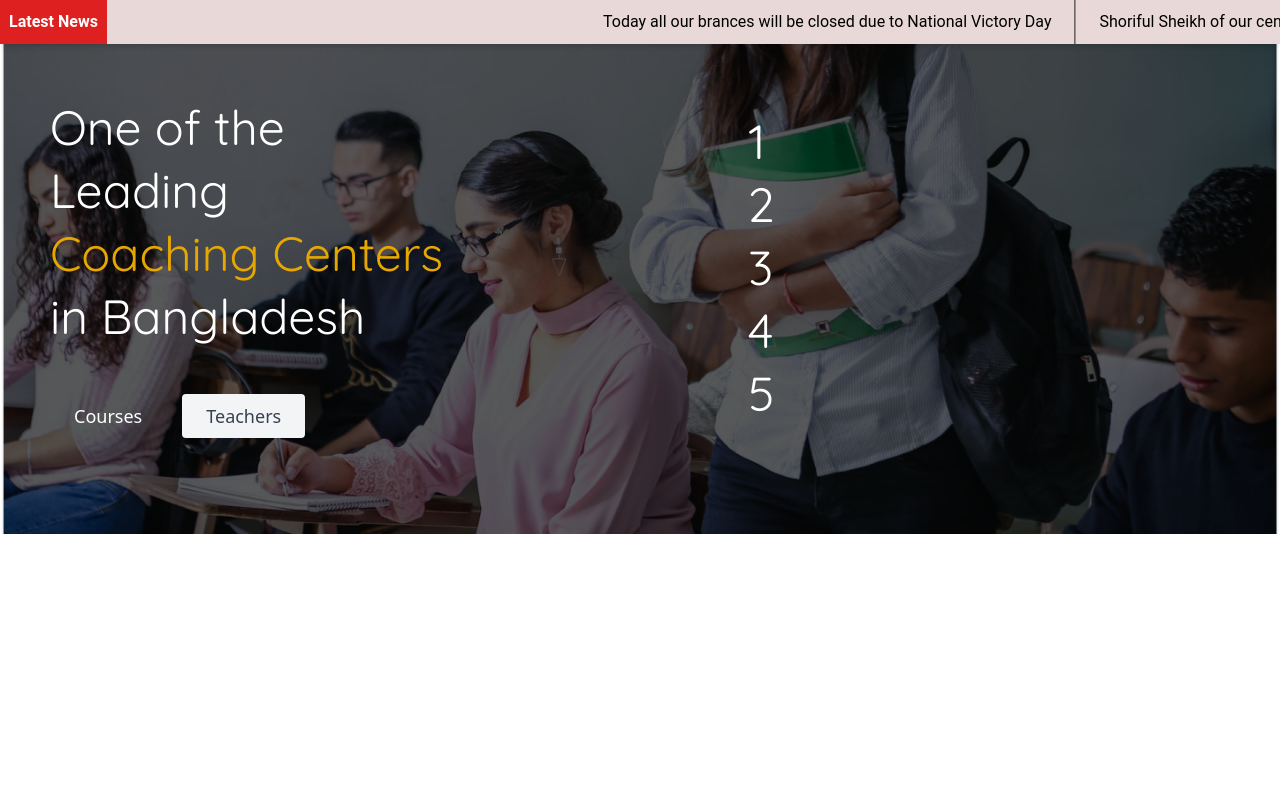
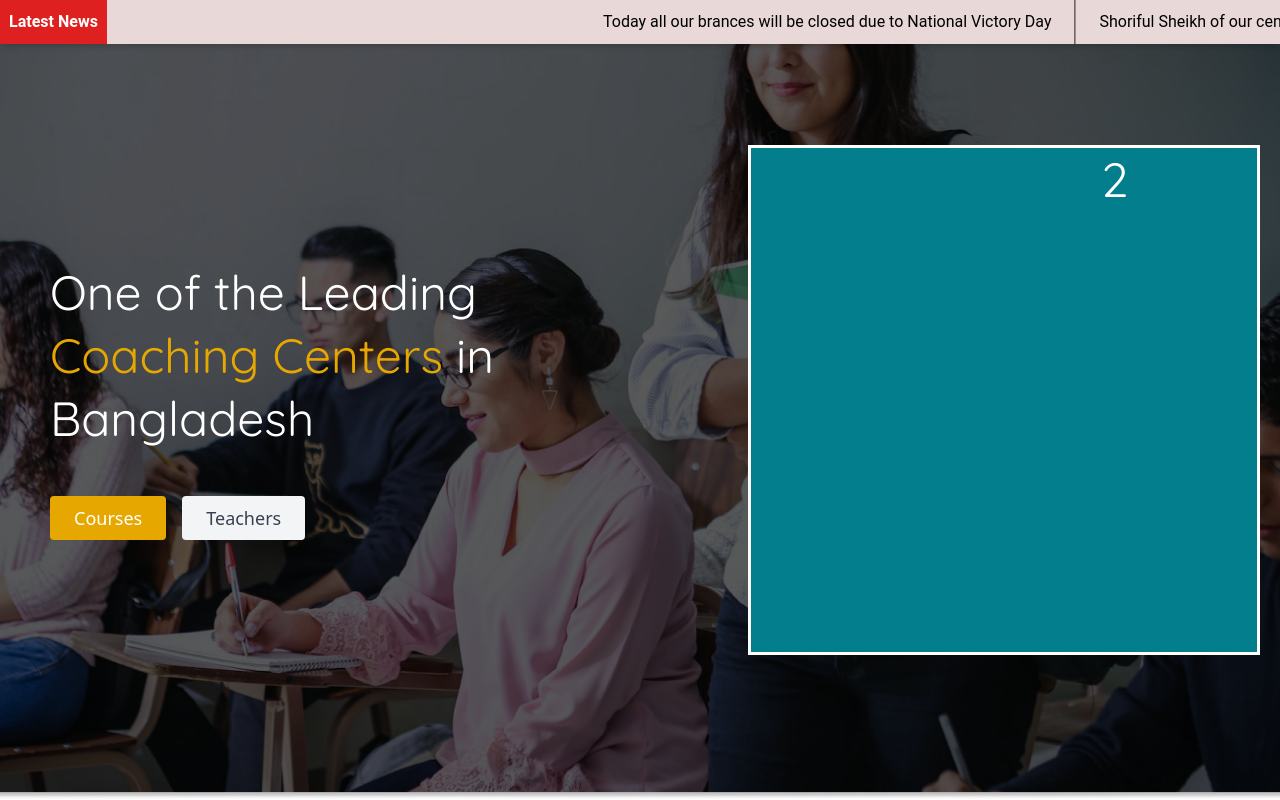
Before and after one commit to nibir4017/EKE, a PHP site: page / in a window 1280 px wide. Shown: the part 80-880 px from the top of the page. Before the commit the page ends 614 px from the top, so only its background shows below. Run offline with PHP 8.4, Linux system fonts and the light colour scheme; some libraries are stand-ins or nearby versions; some web fonts are replaced.

Commit message:
Update style.css

```diff
--- a/css/style.css
+++ b/css/style.css
@@ -155,9 +155,11 @@ to {
   display: flex;
   justify-content: flex-start;
   align-items: center;
-
+  height: 100vh;
 }
-#landing_section > div {
+#all_landing_container {
+ display: flex;
+ justify-content: space-around;
 
 }
 #landing_section h1{
@@ -166,7 +168,7 @@ to {
   font-style: normal;
   font-weight: 400;
   line-height: 63px;
-  max-width: 400px;
+  max-width: 100%;
   color: #FFFFFF;
   font-size: 3rem;
 }
@@ -174,8 +176,10 @@ to {
   color: #E6A800
 }
 #landing_left_container{
-  width: auto;
+  width: 50%;
   display: flex;
+  justify-content: flex-start;
+  align-items: flex-start;
   gap: 30px;
   margin-left: 30px;
 
@@ -186,10 +190,78 @@ to {
 #polygon img{
   width: 100%;
 }
+#button_container{
+
+}
+#button_container > button:nth-child(1){
+  background-color: #E6A800;
+  transition: all 0.1s linear;
+}
+#button_container > button:hover{
+  color:#E6A800;
+  background-color: #e7f5ff;
+}
+#button_container > button:nth-child(2):hover{
+  color:#E6A800;
+  background-color: #1c1e20;
+}
+
+#slideshow_container{
+
+}
 
 
+#slideshow {
+  text-align: center;
+  overflow: hidden;
+  height: 510px;
+  width: 100%;
 
+  border: 3px solid white;
+}
 
+.slide-wrapper {
+  width: 2912px;
+  -webkit-animation: slide 18s ease infinite;
+}
+
+.slide {
+  float: left;
+  height: 510px;
+  width: 728px;
+}
+
+.slide:nth-child(1) {
+  background: #D93B65;
+}
+
+.slide:nth-child(2) {
+  background: #037E8C;
+}
+
+.slide:nth-child(3) {
+  background: #36BF66;
+}
+
+.slide:nth-child(4) {
+  background: #D9D055;
+}
+
+.slide-number {
+  color: #000;
+  text-align: center;
+  font-size: 10em;
+}
+
+@-webkit-keyframes slide {
+  20% {margin-left: 0px;}
+  30% {margin-left: -728px;}
+  50% {margin-left: -728px;}
+  60% {margin-left: -1456px;}
+  70% {margin-left: -1456px;}
+  80% {margin-left: -2184px;}
+  90% {margin-left: -2184px;}
+}
 
 
 
```
